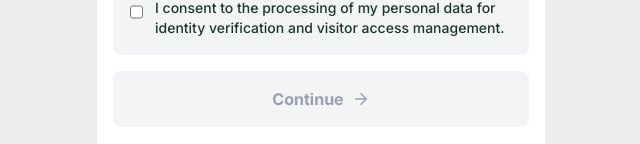
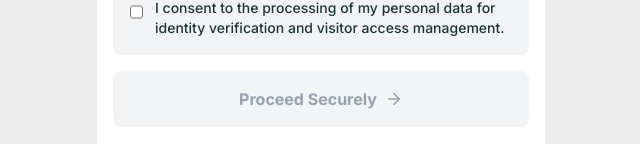
Before and after one commit to HMS159/OnePass_Mobile_Web_App, a React (Vite) app: page /consent in a window 1280 px wide. Shown: the part 653-797 px from the top of the page, without its empty margins (319-959 px from the left). Built offline with nearby package versions, Linux system fonts and the light colour scheme; the HTML template or start-up script is replaced by a standard one.

Commit message:
Minor Changes

```diff
--- a/src/constants/ui.js
+++ b/src/constants/ui.js
@@ -92,7 +92,7 @@ export const CONSENT_UI = {
 
   PRIVACY_LINK: "View privacy notice",
 
-  CONTINUE_BUTTON: "Continue",
+  CONTINUE_BUTTON: "Proceed Securely",
 };
 
 export const VERIFICATION_UI = {
```
